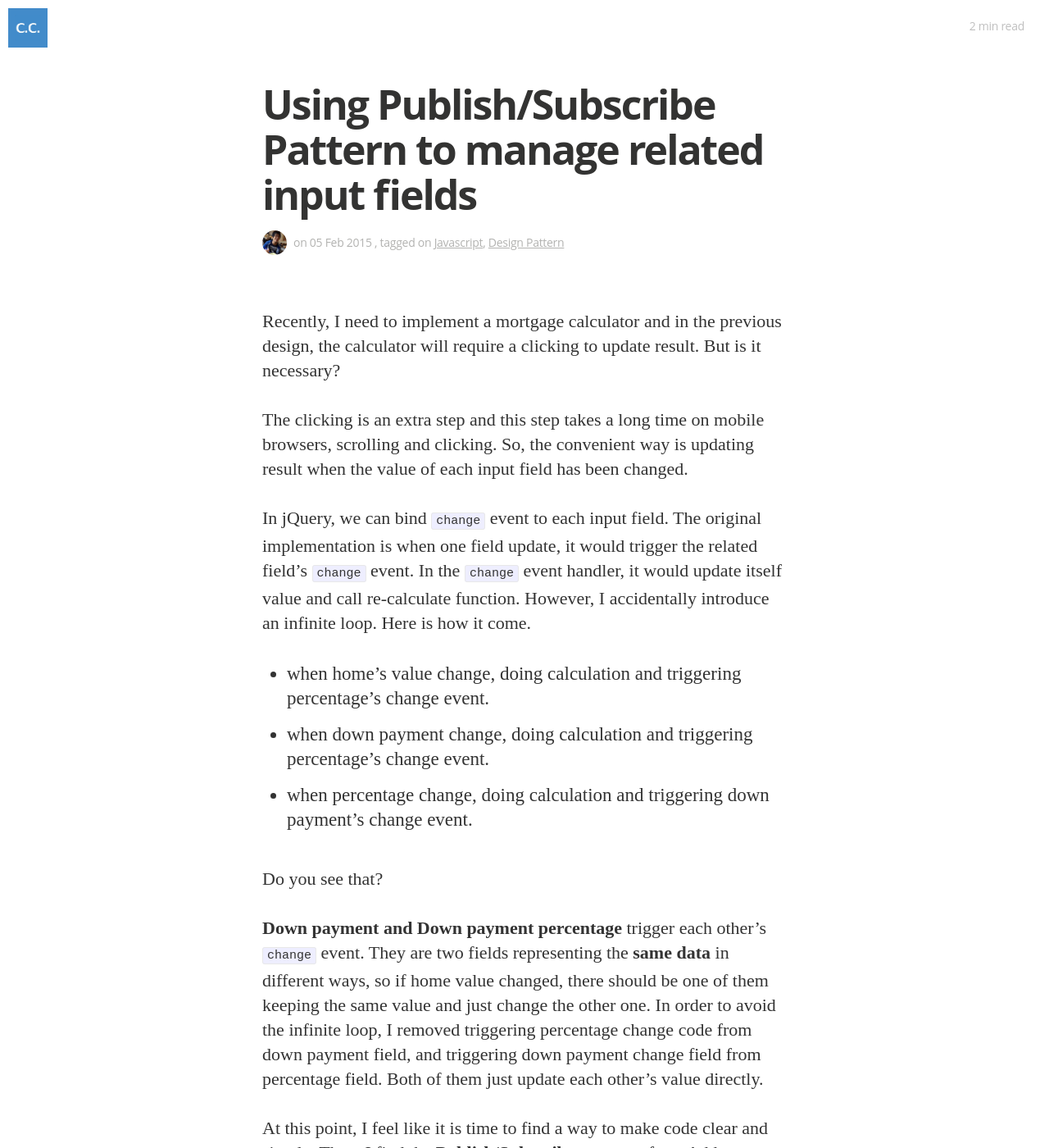
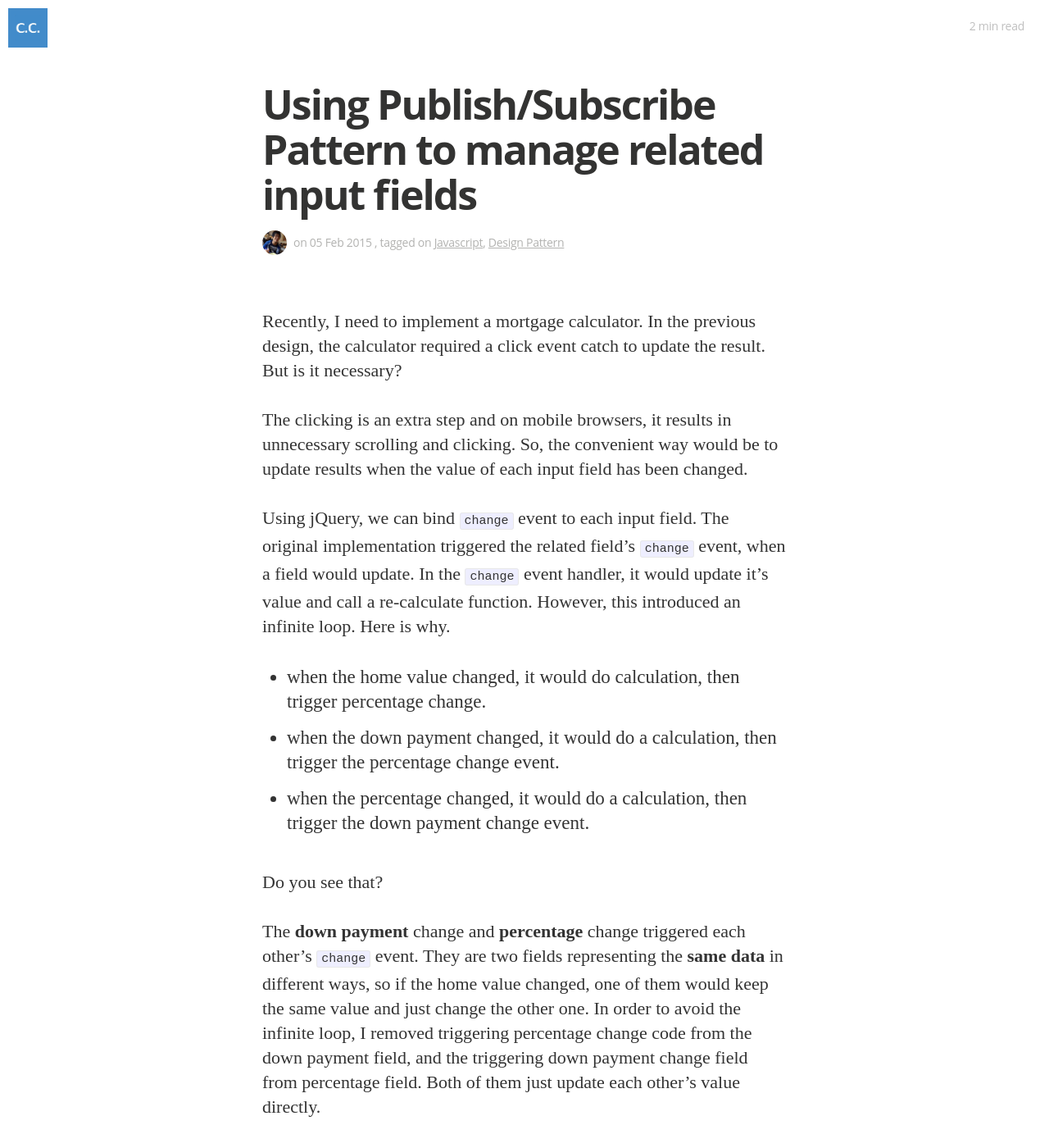
Before and after one commit to icharlie/icharlie.github.io, a Jekyll site: the page built from _posts/2015-02-05-using-publish-subscribe-pattern-to-manage-input-fields.md, in a window 1280 px wide and 1400 px high. Shown: the whole window at 82% size. Built offline with Jekyll 4.4.1, drawn with Linux system fonts in a browser that asks for light colours; nearby versions of some CDN libraries; some web fonts are replaced; Markdown is read by kramdown in place of the engine named in the settings; some of the changed text lies outside the part shown.

Commit message:
edited by Bau

```diff
--- a/_posts/2015-02-05-using-publish-subscribe-pattern-to-manage-input-fields.md
+++ b/_posts/2015-02-05-using-publish-subscribe-pattern-to-manage-input-fields.md
@@ -6,38 +6,41 @@
 tags: [Javascript, Design Pattern]
 ---
 
-Recently, I need to implement a mortgage calculator and in the previous design, the calculator will require a clicking to update result. But is it necessary?
+Recently, I need to implement a mortgage calculator. In the previous design, the calculator required a click event catch to update the result. But is it necessary?
 
-The clicking is an extra step and this step takes a long time on mobile browsers, scrolling and clicking. So, the convenient way is updating result when the value of each input field has been changed.
+The clicking is an extra step and on mobile browsers, it results in unnecessary scrolling and clicking. So, the convenient way would be to update results when the value of each input field has been changed.
 
-In jQuery, we can bind `change` event to each input field.
-The original implementation is when one field update, it would trigger the related field's `change` event. In the `change` event handler, it would update itself value and call re-calculate function.
-However, I accidentally introduce an infinite loop. Here is how  it come.
-- when home's value change, doing calculation and triggering percentage's change event.
-- when down payment change, doing calculation and triggering percentage's change event.
-- when percentage change, doing calculation and triggering down payment's change event.
+Using jQuery, we can bind `change` event to each input field.
+The original implementation triggered the related field's `change` event, when a field would update. In the `change` event handler, it would update it's value and call a re-calculate function.
+However, this introduced an infinite loop. Here is why.
+
+- when the home value changed, it would do calculation, then trigger percentage change.
+- when the down payment changed, it would do a calculation, then trigger the percentage change event.
+- when the percentage changed, it would do a calculation, then trigger the down payment change event.
 
 Do you see that?
 
+The **down payment** change and **percentage** change triggered each other's `change` event. They are two fields representing the **same data** in different ways, so if the home value changed, one of them would keep the same value and just change the other one. In order to avoid the infinite loop, I removed triggering percentage change code from the down payment field, and the triggering down payment change field from percentage field. Both of them just update each other's value directly.
 
-**Down payment and Down payment percentage** trigger each other's `change` event. They are two fields representing the **same data** in different ways, so if home value changed, there should be one of them keeping the same value and just change the other one. In order to avoid the infinite loop, I removed triggering percentage change code from down payment field, and triggering down payment change field from percentage field. Both of them just update each other's value directly.
-
-At this point, I feel like it is time to find a way to make code clear and simple. Then, I find the **Publish/Subscribe patterns** from Addy Osmani's [Learning JavaScript Design Patterns](http://www.addyosmani.com/resources/essentialjsdesignpatterns/book/).
+At this point, I felt like it was time to find a way to make code clearer and simpler. Then, I found the **Publish/Subscribe patterns** from Addy Osmani's [Learning JavaScript Design Patterns](http://www.addyosmani.com/resources/essentialjsdesignpatterns/book/).
 
 <blockquote style="font-size: 16pt; font-style: italic; line-height: 1.3em;">
 The Observer and Publish/Subscribe patterns encourage us to think hard about the relationships between different parts of our application.
 </blockquote>
 
 
-After re-thinking about the relationships of all these input fields, I use a state object to keep tracking the input fields' changes and then when this state object has been changed, it will update the all input fields. **All input fields only care how it will going to update the state object** and they don't need to update other input fields anymore. The responsibility has been move to the subscriber of the state change.
+After re-thinking about the relationships between all the input fields, I used a state object to keep track of the input fields' changes and so when the state object changed, it would update the all input fields. Now, **the input fields only care updating the state object** instead of updating other input fields. The responsibility has been move to the subscriber of the state change.
 
 So, steps have been simplified as following.
 
 - When input field changed, doing calculation and publishing state change topic.
-- the subscriber of the state change updates the all correspondent input fields.
+- When the state changes, all fields subscribed to the state will update.
 
-Is this a more simple and clear way to deal with related input fields?
+Is this a simpler and clearer way to deal with related input fields?
 
 My answer is **Yes!**.
 
 [Example code](/examples/input-pub-sub/).
+
+---
+2015-02-19 edited by [Bau](https://twitter.com/baudotkim)
```
